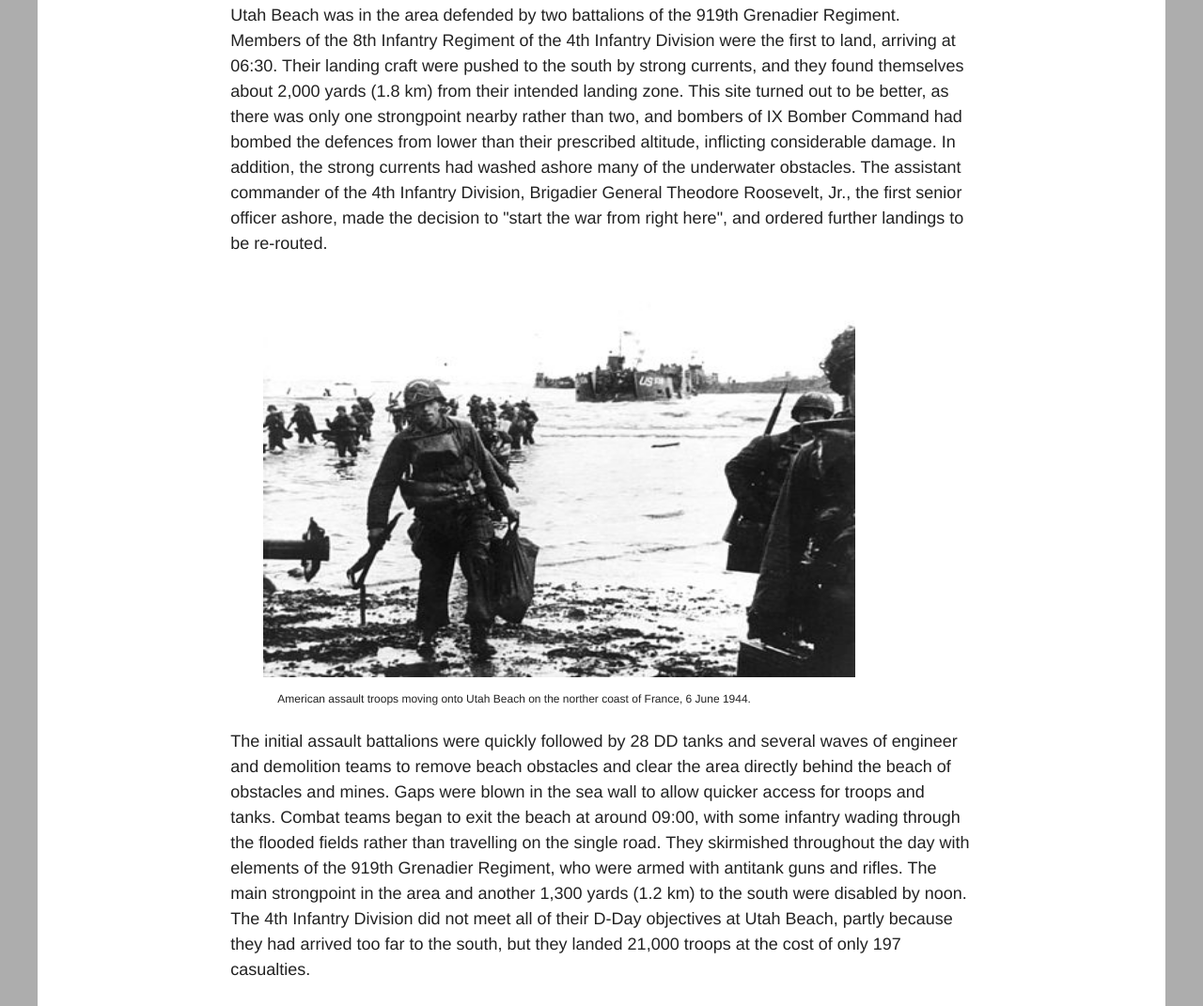
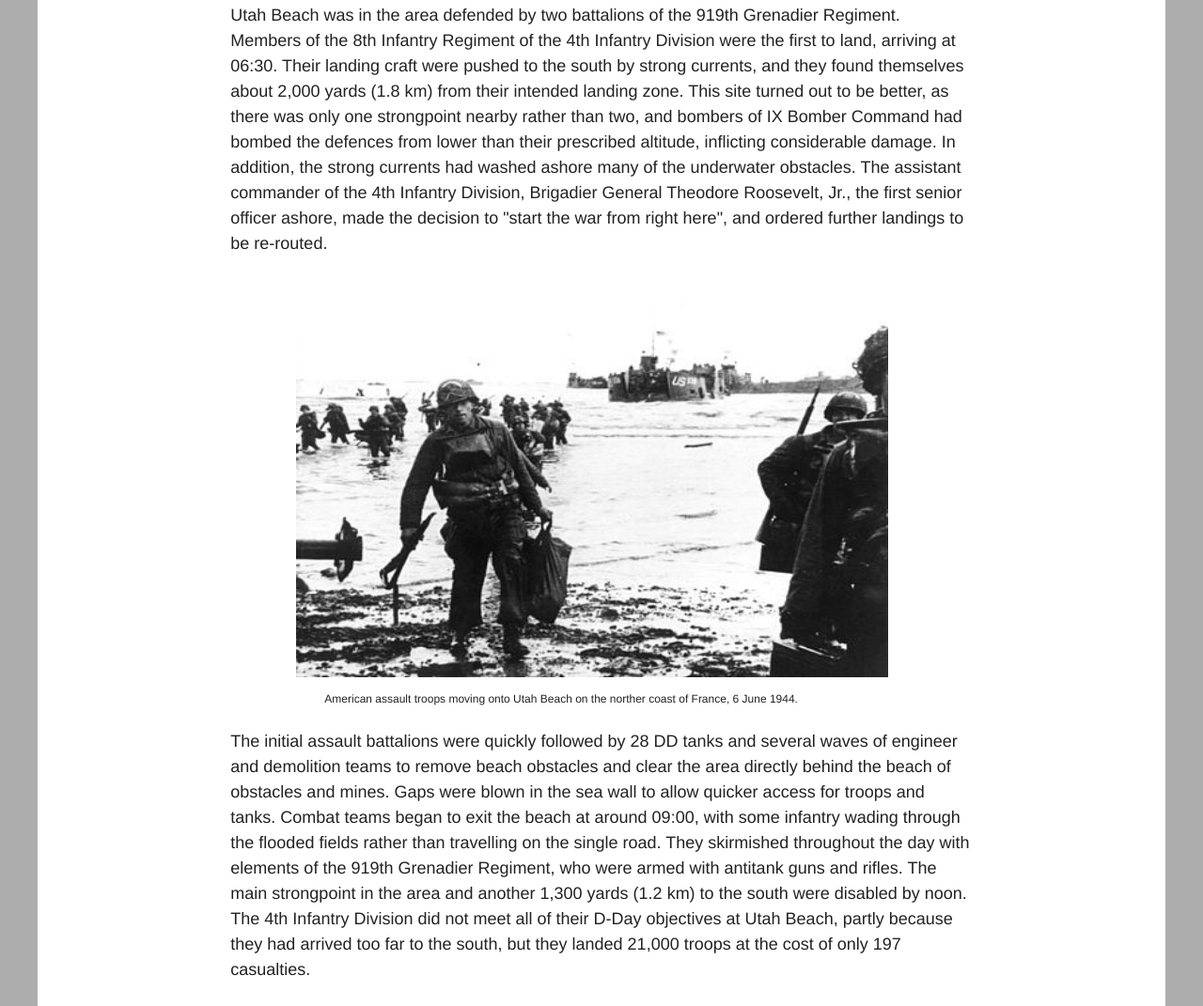
Before and after one commit to alexiaml/story-project-lazcano, a plain HTML site: page pages/landings.html in a window 1280 px wide. Shown: the part 4078-5149 px from the top of the page at 94% size. Drawn offline with Linux system fonts and the light colour scheme; a web font is replaced by a local one.

Commit message:
Updated margin on Utah img

```diff
--- a/pages/landings.html
+++ b/pages/landings.html
@@ -90,12 +90,12 @@
 <h3>Utah Beach</h3>
 <p>Utah Beach was in the area defended by two battalions of the 919th Grenadier Regiment. Members of the 8th Infantry Regiment of the 4th Infantry Division were the first to land, arriving at 06:30. Their landing craft were pushed to the south by strong currents, and they found themselves about 2,000 yards (1.8 km) from their intended landing zone. This site turned out to be better, as there was only one strongpoint nearby rather than two, and bombers of IX Bomber Command had bombed the defences from lower than their prescribed altitude, inflicting considerable damage. In addition, the strong currents had washed ashore many of the underwater obstacles. The assistant commander of the 4th Infantry Division, Brigadier General Theodore Roosevelt, Jr., the first senior officer ashore, made the decision to "start the war from right here", and ordered further landings to be re-routed.</p>
 
-<figure body style="margin-top:-20px; margin-left: 35px">
+<figure body style="margin-top:-20px; margin-left: 70px">
   <img src="../img/utah.jpg"
        alt="Image of American assault troops moving onto Utah Beach on the norther coast of France, 6 June 1944."
     height="450px"
 	width="630px">
-  <figcaption>American assault troops moving onto Utah Beach on the norther coast of France, 6 June 1944.</figcaption>
+  <figcaption body style="margin-left: 30px">American assault troops moving onto Utah Beach on the norther coast of France, 6 June 1944.</figcaption>
             </figure>
 
 <p>The initial assault battalions were quickly followed by 28 DD tanks and several waves of engineer and demolition teams to remove beach obstacles and clear the area directly behind the beach of obstacles and mines. Gaps were blown in the sea wall to allow quicker access for troops and tanks. Combat teams began to exit the beach at around 09:00, with some infantry wading through the flooded fields rather than travelling on the single road. They skirmished throughout the day with elements of the 919th Grenadier Regiment, who were armed with antitank guns and rifles. The main strongpoint in the area and another 1,300 yards (1.2 km) to the south were disabled by noon. The 4th Infantry Division did not meet all of their D-Day objectives at Utah Beach, partly because they had arrived too far to the south, but they landed 21,000 troops at the cost of only 197 casualties.</p>
```
